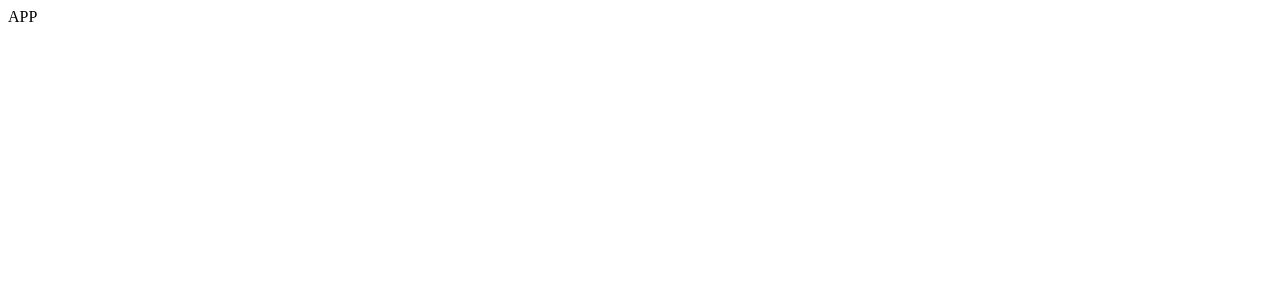
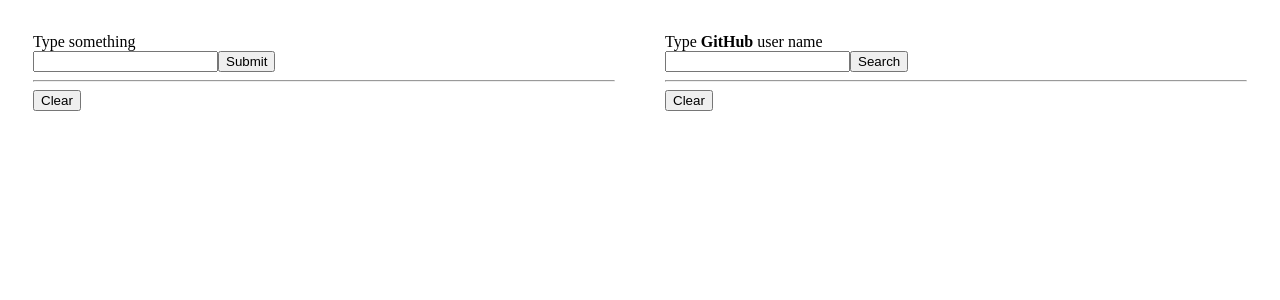
Before and after one commit to Serhii-Zuiev/axels-education, a React (Create React App) app: page / in a window 1280 px wide. Shown: the top 300 px of the page. Built offline with nearby package versions, Linux system fonts and the light colour scheme.

Commit message:
sync and async operations

```diff
--- a/package.json
+++ b/package.json
@@ -6,9 +6,11 @@
     "@testing-library/jest-dom": "^4.2.4",
     "@testing-library/react": "^9.5.0",
     "@testing-library/user-event": "^7.2.1",
+    "axios": "^0.19.2",
     "react": "^16.13.1",
     "react-dom": "^16.13.1",
-    "react-scripts": "3.4.3"
+    "react-scripts": "3.4.3",
+    "rxjs": "^6.6.2"
   },
   "scripts": {
     "start": "react-scripts start",
--- a/src/components/App.js
+++ b/src/components/App.js
@@ -1,7 +1,32 @@
 import React from "react";
 
-function App() {
-    return <div className="App">APP</div>;
-}
+import { Form, List, ClearBtn } from "./syncFlow";
+import { AsyncForm, AsyncCard, AsyncClearBtn } from "./asyncFlow";
+
+const style = {
+    width: "50%",
+    height: "100%",
+    padding: "25px",
+};
+
+const App = () => {
+    return (
+        <div style={{ display: "flex" }}>
+            <div style={style}>
+                <Form />
+                <hr />
+                <ClearBtn />
+                <List />
+            </div>
+
+            <div style={style}>
+                <AsyncForm />
+                <hr />
+                <AsyncClearBtn />
+                <AsyncCard />
+            </div>
+        </div>
+    );
+};
 
 export default App;
--- /dev/null
+++ b/src/components/asyncFlow/AsyncCard.js
@@ -0,0 +1,32 @@
+import React, { useState, useEffect } from "react";
+
+import { input$, githubUser$ } from "./rxAsyncService";
+import { flatMap, tap } from "rxjs/operators";
+
+const AsyncCard = () => {
+    const [user, setUser] = useState(null);
+
+    useEffect(() => {
+        input$
+            .pipe(
+                tap((el) => !el && setUser(null)),
+                flatMap(githubUser$)
+            )
+            .subscribe((user) => setUser(user.data));
+
+        return input$.unsubscribe;
+    }, []);
+
+    return (
+        <div>
+            {user && (
+                <div>
+                    <img src={user.avatar_url} alt="" />
+                    <h3>{user.login}</h3>
+                </div>
+            )}
+        </div>
+    );
+};
+
+export default AsyncCard;
--- /dev/null
+++ b/src/components/asyncFlow/AsyncClearBtn.js
@@ -0,0 +1,11 @@
+import React from "react";
+
+import { input$ } from "./rxAsyncService";
+
+const AsyncClearBtn = () => (
+    <button type="button" onClick={() => input$.next()}>
+        Clear
+    </button>
+);
+
+export default AsyncClearBtn;
--- /dev/null
+++ b/src/components/asyncFlow/AsyncForm.js
@@ -0,0 +1,31 @@
+import React, { useState } from "react";
+
+import { input$ } from "./rxAsyncService";
+
+const AsyncForm = () => {
+    const [state, setstate] = useState("");
+
+    const onSubmit = (event) => {
+        event.preventDefault();
+
+        input$.next(state);
+
+        setstate("");
+    };
+
+    return (
+        <form onSubmit={onSubmit}>
+            <label>
+                Type <b>GitHub</b> user name <br />
+                <input
+                    type="text"
+                    onChange={({ target: { value } }) => setstate(value)}
+                    value={state}
+                />
+            </label>
+            <button type="submit">Search</button>
+        </form>
+    );
+};
+
+export default AsyncForm;
--- /dev/null
+++ b/src/components/asyncFlow/index.js
@@ -0,0 +1,3 @@
+export { default as AsyncForm } from "./AsyncForm";
+export { default as AsyncClearBtn } from "./AsyncClearBtn";
+export { default as AsyncCard } from "./AsyncCard";
--- /dev/null
+++ b/src/components/asyncFlow/rxAsyncService.js
@@ -0,0 +1,14 @@
+import { Subject, from, EMPTY } from "rxjs";
+import axios from "axios";
+
+export const input$ = new Subject();
+
+export const githubUser$ = (username) => from(getGithubUser(username));
+
+export const getGithubUser = (username) => {
+    if (username) {
+        return axios.get(`https://api.github.com/users/${username}`);
+    } else {
+        return EMPTY;
+    }
+};
--- /dev/null
+++ b/src/components/syncFlow/ClearBtn.js
@@ -0,0 +1,11 @@
+import React from "react";
+
+import { rxService } from "./rxService";
+
+const ClearBtn = () => (
+    <button type="button" onClick={() => rxService.clearItems()}>
+        Clear
+    </button>
+);
+
+export default ClearBtn;
--- /dev/null
+++ b/src/components/syncFlow/Form.js
@@ -0,0 +1,31 @@
+import React, { useState } from "react";
+
+import { rxService } from "./rxService";
+
+const Form = () => {
+    const [state, setstate] = useState("");
+
+    const onSubmit = (event) => {
+        event.preventDefault();
+
+        rxService.sendItem(state);
+
+        setstate("");
+    };
+
+    return (
+        <form onSubmit={onSubmit}>
+            <label>
+                Type something <br />
+                <input
+                    type="text"
+                    onChange={({ target: { value } }) => setstate(value)}
+                    value={state}
+                />
+            </label>
+            <button type="submit">Submit</button>
+        </form>
+    );
+};
+
+export default Form;
--- /dev/null
+++ b/src/components/syncFlow/List.js
@@ -0,0 +1,33 @@
+import React, { useEffect, useState } from "react";
+
+import { rxService } from "./rxService";
+
+const List = () => {
+    const [state, setstate] = useState([]);
+
+    useEffect(() => {
+        const subscribtion = rxService
+            .onItem()
+            .subscribe((item) =>
+                item
+                    ? setstate((prevState) => [...prevState, item.item])
+                    : setstate([])
+            );
+
+        return subscribtion.unsubscribe;
+    }, []);
+
+    return (
+        <>
+            {state && (
+                <ul>
+                    {state.map((item) => (
+                        <li>{item}</li>
+                    ))}
+                </ul>
+            )}
+        </>
+    );
+};
+
+export default List;
--- /dev/null
+++ b/src/components/syncFlow/index.js
@@ -0,0 +1,3 @@
+export { default as Form } from "./Form";
+export { default as ClearBtn } from "./ClearBtn";
+export { default as List } from "./List";
--- /dev/null
+++ b/src/components/syncFlow/rxService.js
@@ -0,0 +1,9 @@
+import { Subject } from "rxjs";
+
+const subject = new Subject();
+
+export const rxService = {
+    sendItem: (item) => subject.next({ item }),
+    clearItems: () => subject.next(),
+    onItem: () => subject.asObservable(),
+};
```
Also changed, not shown: 1 other file (tests, documents, lock files or other folders).
